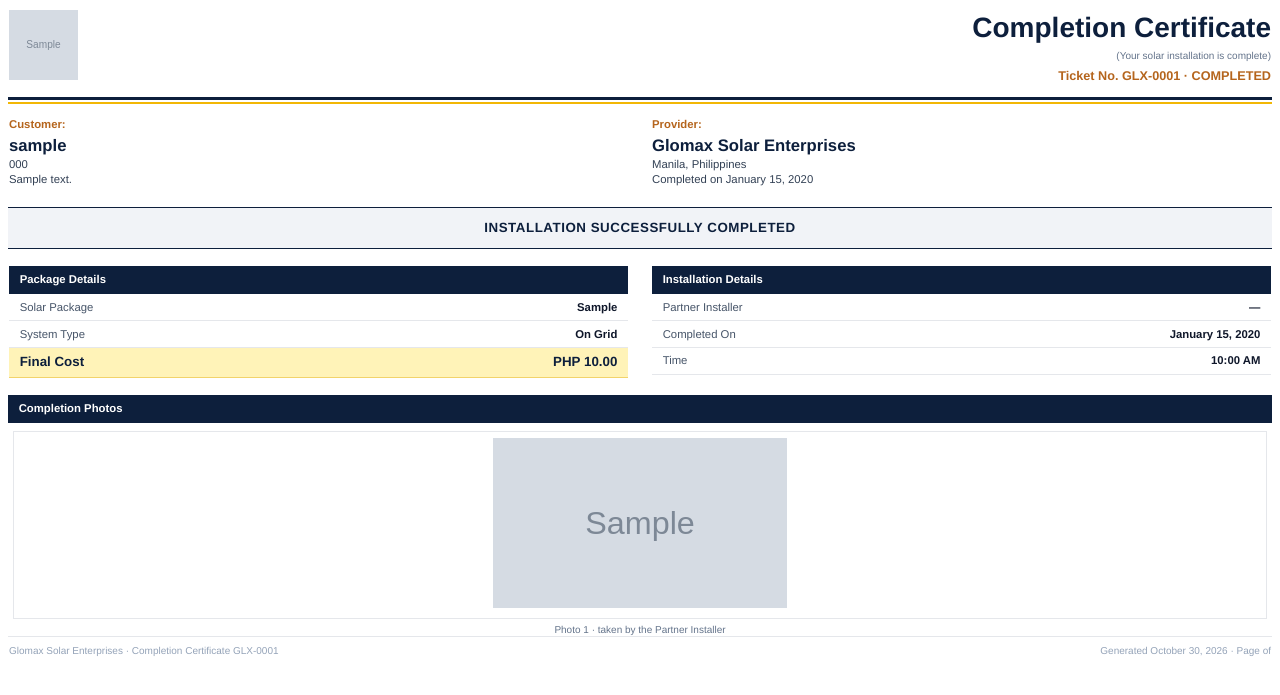
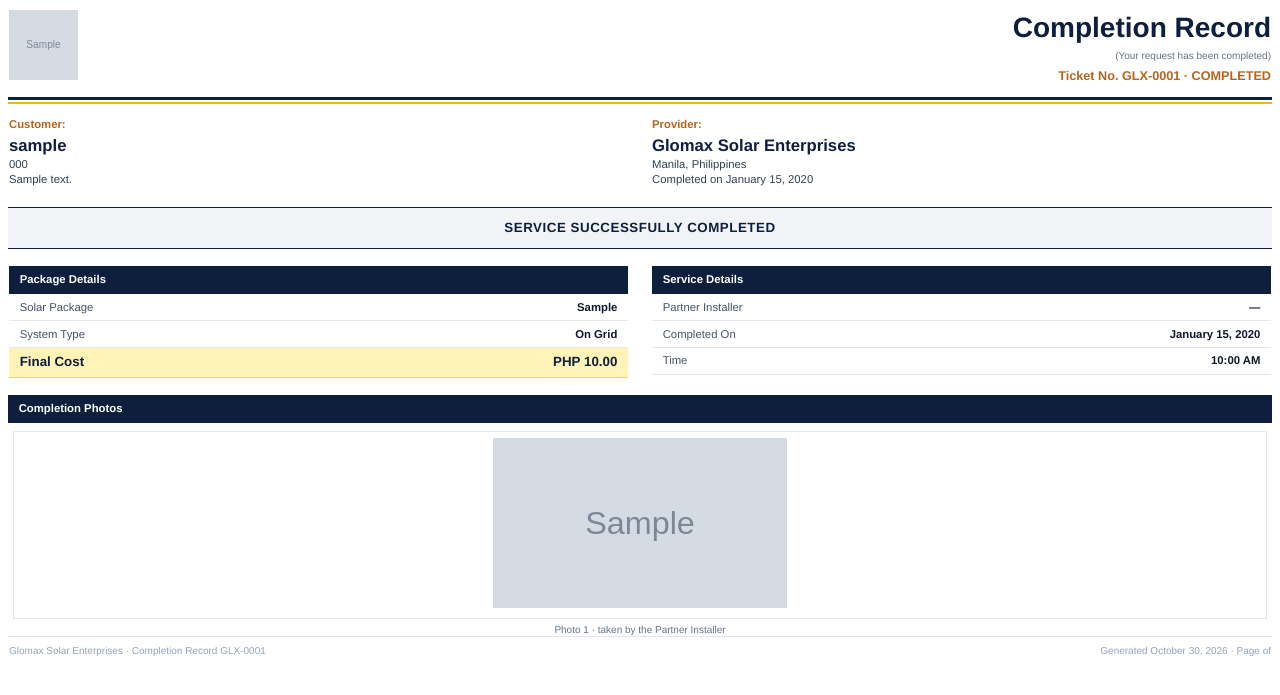
Before and after one commit to krstn005/glomax-system, a Django app: template backend/finalsheet/templates/completion_certificate_pdf.html in a window 1280 px wide. Shown: the top 695 px of the page. Run offline with Django 5.2, Linux system fonts and the light colour scheme; tables that the repository leaves empty hold one stand-in row (values such as "Sample post"); the template is opened without the code that fills it: values that come from a table or form of the project are taken from there, most other values are stand-ins (such as "Sample title", 1, 10 or a date in 2020); grey boxes marked "Sample" are stand-in pictures.

Commit message:
Change installation wording to completed

```diff
--- a/backend/finalsheet/templates/completion_certificate_pdf.html
+++ b/backend/finalsheet/templates/completion_certificate_pdf.html
@@ -238,8 +238,8 @@
         {% endif %}
       </td>
       <td class="title-cell">
-        <div class="doc-title">Completion Certificate</div>
-        <div class="doc-sub">(Your solar installation is complete)</div>
+        <div class="doc-title">Completion Record</div>
+        <div class="doc-sub">(Your request has been completed)</div>
         <div class="doc-ticket">Ticket No. {{ ticket.ticket_number }} &middot; COMPLETED</div>
       </td>
     </tr>
@@ -268,7 +268,7 @@
   <!-- ===================== Closing statement ===================== -->
   <table class="closing">
     <tr>
-      <td>INSTALLATION SUCCESSFULLY COMPLETED</td>
+      <td>SERVICE SUCCESSFULLY COMPLETED</td>
     </tr>
   </table>
 
@@ -295,7 +295,7 @@
         </table>
       </td>
       <td class="right">
-        <table class="bar-head"><tr><td>Installation Details</td></tr></table>
+        <table class="bar-head"><tr><td>Service Details</td></tr></table>
         <table class="rows">
           <tr>
             <td class="k">Partner Installer</td>
@@ -342,7 +342,7 @@
   <div id="page-footer">
     <table>
       <tr>
-        <td style="text-align: left;">Glomax Solar Enterprises &middot; Completion Certificate {{ ticket.ticket_number }}</td>
+        <td style="text-align: left;">Glomax Solar Enterprises &middot; Completion Record {{ ticket.ticket_number }}</td>
         <td style="text-align: right;">Generated {% now "F j, Y" %} &middot; Page <pdf:pagenumber /> of <pdf:pagecount /></td>
       </tr>
     </table>
--- a/backend/tickets/views.py
+++ b/backend/tickets/views.py
@@ -605,7 +605,8 @@
 class TicketCompleteView(APIView):
     """
     PATCH /api/tickets/<id>/complete/  - Partner Installer's "Mark
-    Installation Complete" action.
+    Service Completed" action. The installation itself is handled
+    outside the system; this only closes the request with photos.
     """
     permission_classes = [permissions.IsAuthenticated, IsPartnerInstaller]
     parser_classes = [MultiPartParser, FormParser]
@@ -641,7 +642,7 @@
         Notification.objects.create(
             recipient=ticket.customer,
             kind=Notification.Kind.INSTALLATION_COMPLETED,
-            message=f"Your installation for {ticket.ticket_number} is complete!",
+            message=f"Your request {ticket.ticket_number} is completed!",
             link="/request-status",
         )
 
```
Also changed, not shown: frontend/src/portals/customer/pages/DocumentsPage.jsx (+12 -12 lines), frontend/src/portals/customer/pages/RequestStatusPage.jsx (+5 -5 lines), frontend/src/portals/partner-installer/pages/PIAssessmentSheetPage.jsx (+9 -9 lines), frontend/src/portals/staff/pages/StaffTicketDetailPage.jsx (+4 -4 lines).
